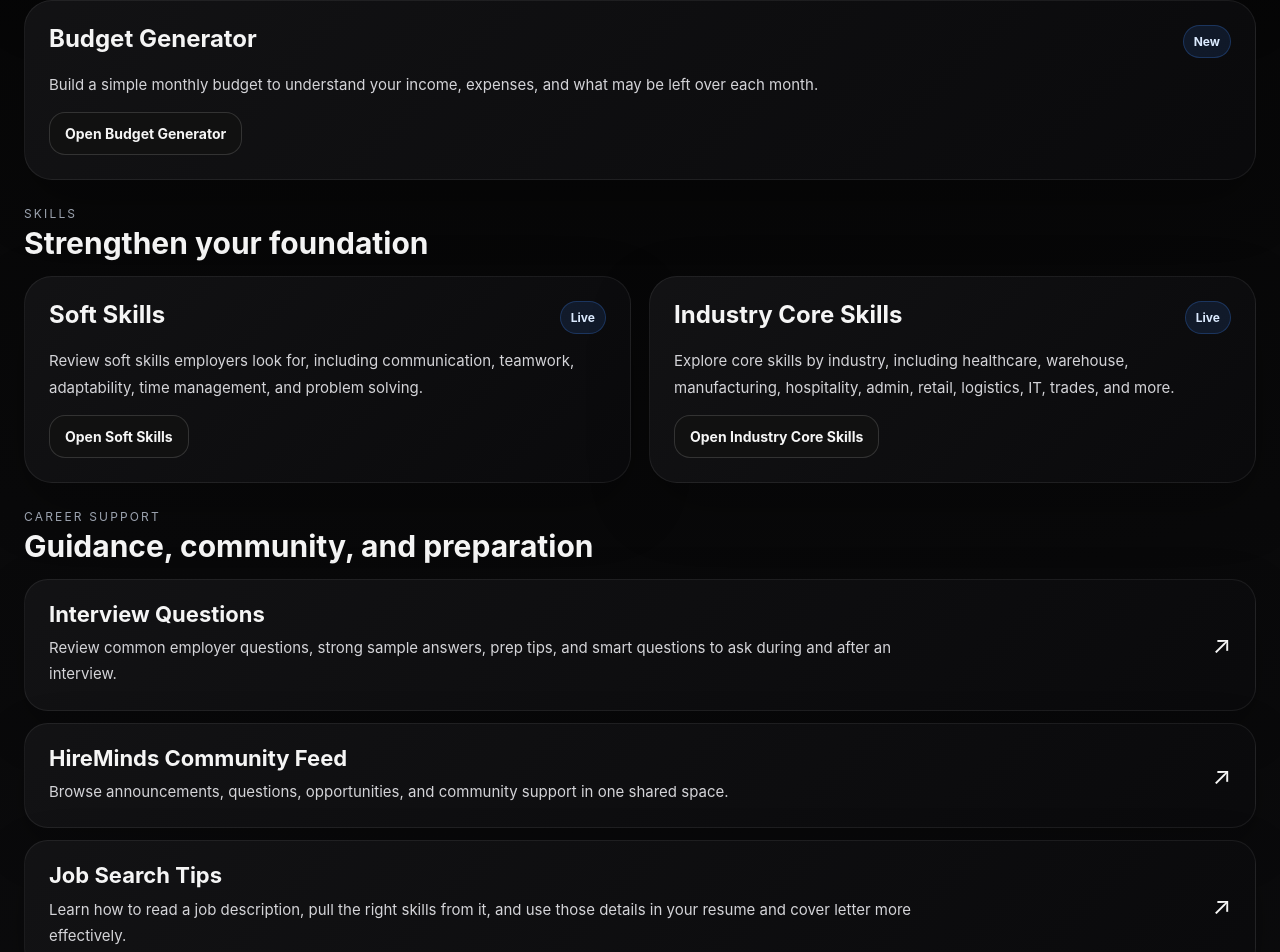
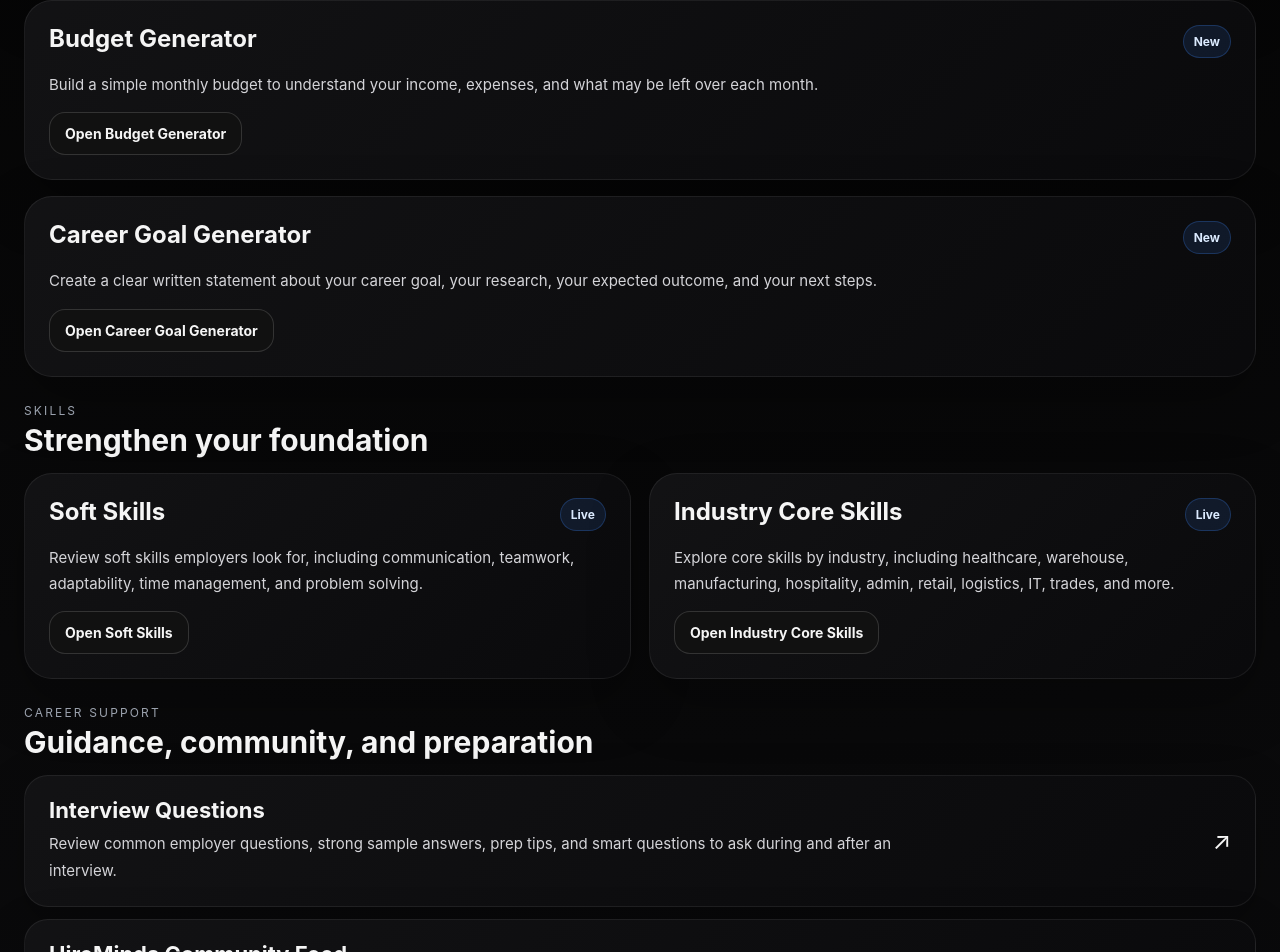
Before and after one commit to UrMizery/hireminds-platform, a Next.js app: page /career-toolkit in a window 1280 px wide. Shown: the part 1216-2168 px from the top of the page. Built offline with nearby package versions, Linux system fonts and the light colour scheme; no server answers.

Commit message:
Update page.tsx

```diff
--- a/app/career-toolkit/page.tsx
+++ b/app/career-toolkit/page.tsx
@@ -147,6 +147,18 @@ Build a simple monthly budget to understand your income, expenses, and what may
 </p>
 <a href="/career-toolkit/budget-generator" style={styles.linkButton}>
 Open Budget Generator
+</a>
+</div>
+  <div style={styles.featureCard}>
+<div style={styles.featureTop}>
+<h3 style={styles.featureTitle}>Career Goal Generator</h3>
+<span style={styles.liveTag}>New</span>
+</div>
+<p style={styles.featureText}>
+Create a clear written statement about your career goal, your research, your expected outcome, and your next steps.
+</p>
+<a href="/career-toolkit/career-goal-generator" style={styles.linkButton}>
+Open Career Goal Generator
 </a>
 </div>
 </section>
```
